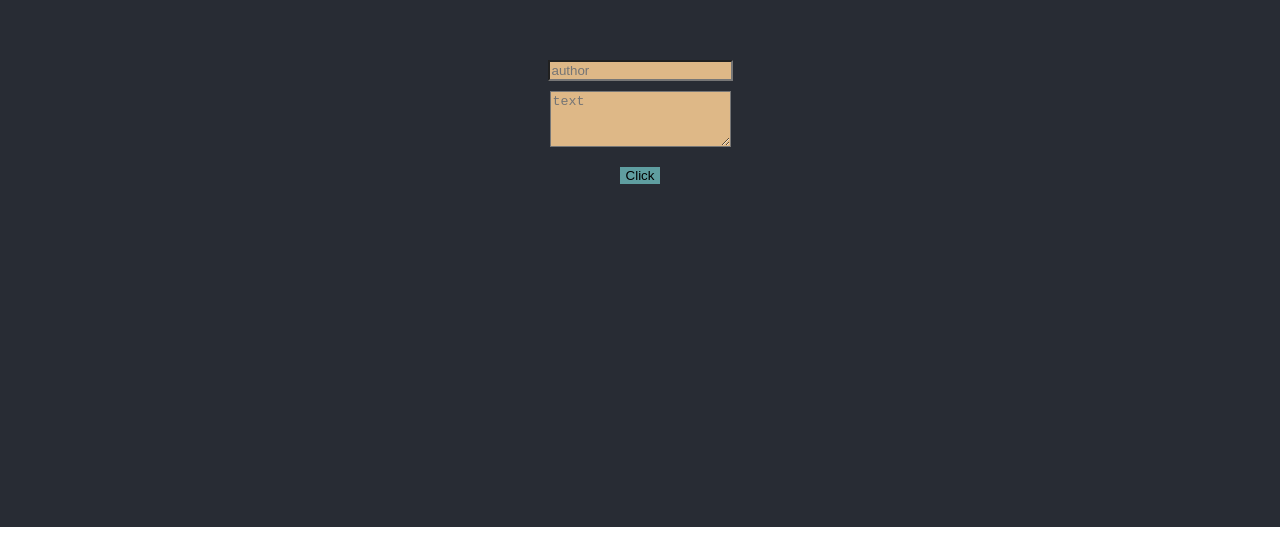
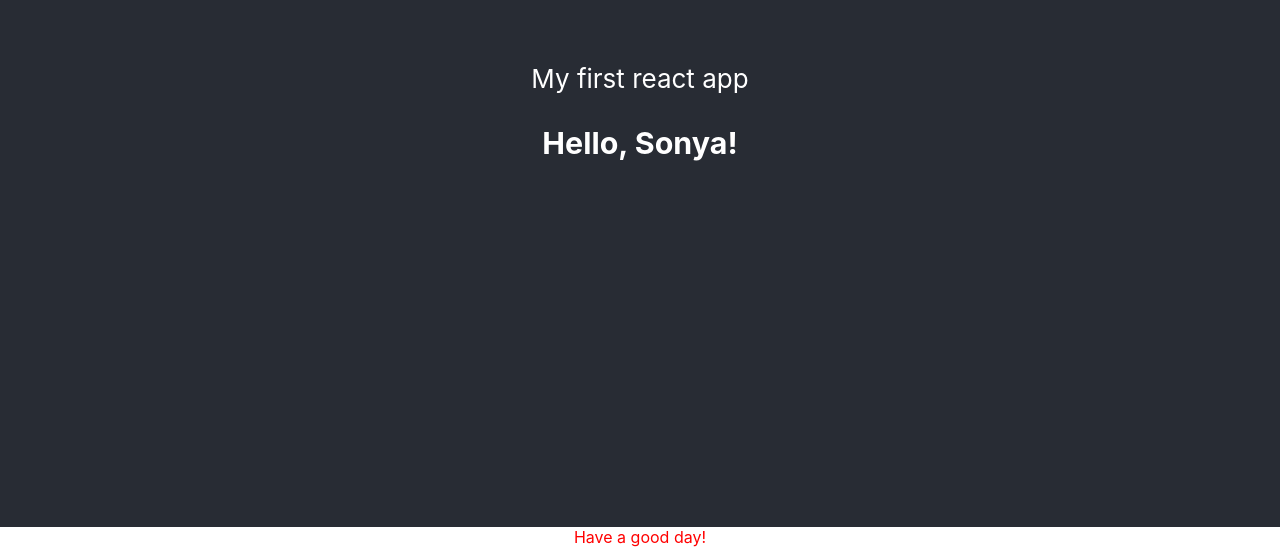
Before and after one commit to ChloeFoxLisa/JShomework, a React (Create React App) app: page / in a window 1280 px wide. Shown: the part 273-820 px from the top of the page. Built offline with nearby package versions, Linux system fonts and the light colour scheme.

Commit message:
Revert "Домашнее задание №3, сильно запутался в начале, подворовал код, но во всём разобрался."

```diff
--- a/src/App.js
+++ b/src/App.js
@@ -1,42 +1,13 @@
+import Message from './Message';
 import './App.css';
-import "./message.css";
-import { MessageList, BotMessage } from './Message';
-import { useCallback, useEffect, useState } from 'react';
 
-function App() {
-  const [messageList, setMessageList] = useState([]);
-  const [valueText, setValueText] = useState("");
-  const [valueAuthor, setValueAuthor] = useState("");
-
-  const changeMessageList = (newMessage) => { setMessageList([...messageList, newMessage]) }
-
-  const handleTextChange = useCallback((e) => {
-    setValueText(e.target.value);
-  }, []);
-
-  const handleAuthorChange = useCallback((e) => {
-    setValueAuthor(e.target.value);
-  }, []);
-
-  useEffect(() => {
-    BotMessage({ messageList });
-  }, [messageList]);
-
-
-  const handleClick = () => {
-    changeMessageList({ Author: valueAuthor, Text: valueText });
-    setValueAuthor('');
-    setValueText('');
-  };
-
+function App({ name }) {
   return (
     <div className="App">
       <header className="App-header">
-        <input type="text" value={valueAuthor} placeholder="author" onChange={handleAuthorChange} className="author"></input>
-        <textarea type="text" value={valueText} placeholder="text" onChange={handleTextChange} className="text"></textarea>
-        <button onClick={handleClick} className="button">Click</button>
-        <MessageList messageList={messageList} />
+        My first react app<h3>Hello, {name}!</h3>
       </header>
+      <Message />
     </div>
   );
 }
--- a/src/Message.js
+++ b/src/Message.js
@@ -1,21 +1,7 @@
-import React from "react";
-export const MessageList = ({ messageList }) => {
+function Message() {
     return (
-        <>
-            {messageList.map((el) => {
-                return <React.Fragment key={el}>
-                    <p className="message">{el.Author}: {el.Text}</p>
-                </React.Fragment>
-            })}
-        </>
-    );
-};
+        <div style={{color: 'red'}}>Have a good day!</div>
+    )
+}
 
-export const BotMessage = ({messageList}) => {
-    if (messageList.length !== 0) {
-        const BotTimer = setTimeout(() => {
-            alert('сообщение от ' + messageList[messageList.length - 1].Author + ' отправленно')
-        }, 1500);
-        return () => clearTimeout(BotTimer);
-    }
-};
+export default Message;
--- a/src/index.js
+++ b/src/index.js
@@ -4,9 +4,11 @@ import './index.css';
 import App from './App';
 import reportWebVitals from './reportWebVitals';
 
+const name = "Sonya";
+
 ReactDOM.render(
   <React.StrictMode>
-    <App />
+    <App name={name} />
   </React.StrictMode>,
   document.getElementById('root')
 );
--- a/src/message.css
+++ /dev/null
@@ -1,20 +0,0 @@
-.message {
-    height: 50px;
-    margin: 10px 0;
-}
-
-.author {
-    background-color: burlywood;
-}
-
-.text {
-    background-color: burlywood;
-    margin: 10px 0;
-    height: 50px;
-}
-
-.button {
-    border: black;
-    background-color: cadetblue;
-    margin: 10px 0;
-}
```
